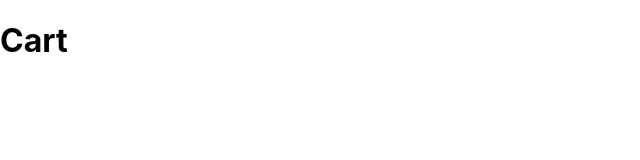
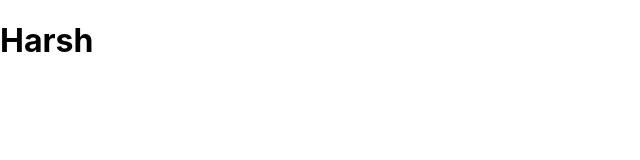
Before and after one commit to HarshJain-sudo/cart, a React (Create React App) app: page / in a window 1280 px wide. Shown: the top 160 px of the page, without its empty margins (0-640 px from the left). Built offline with nearby package versions, Linux system fonts and the light colour scheme.

Commit message:
add styling for my cart item

```diff
--- a/src/App.js
+++ b/src/App.js
@@ -3,7 +3,7 @@
 function App() {
   return (
     <div className="App">
-     <h1>Cart</h1>
+     <h1>Harsh</h1>
     </div>
   );
 }
```
